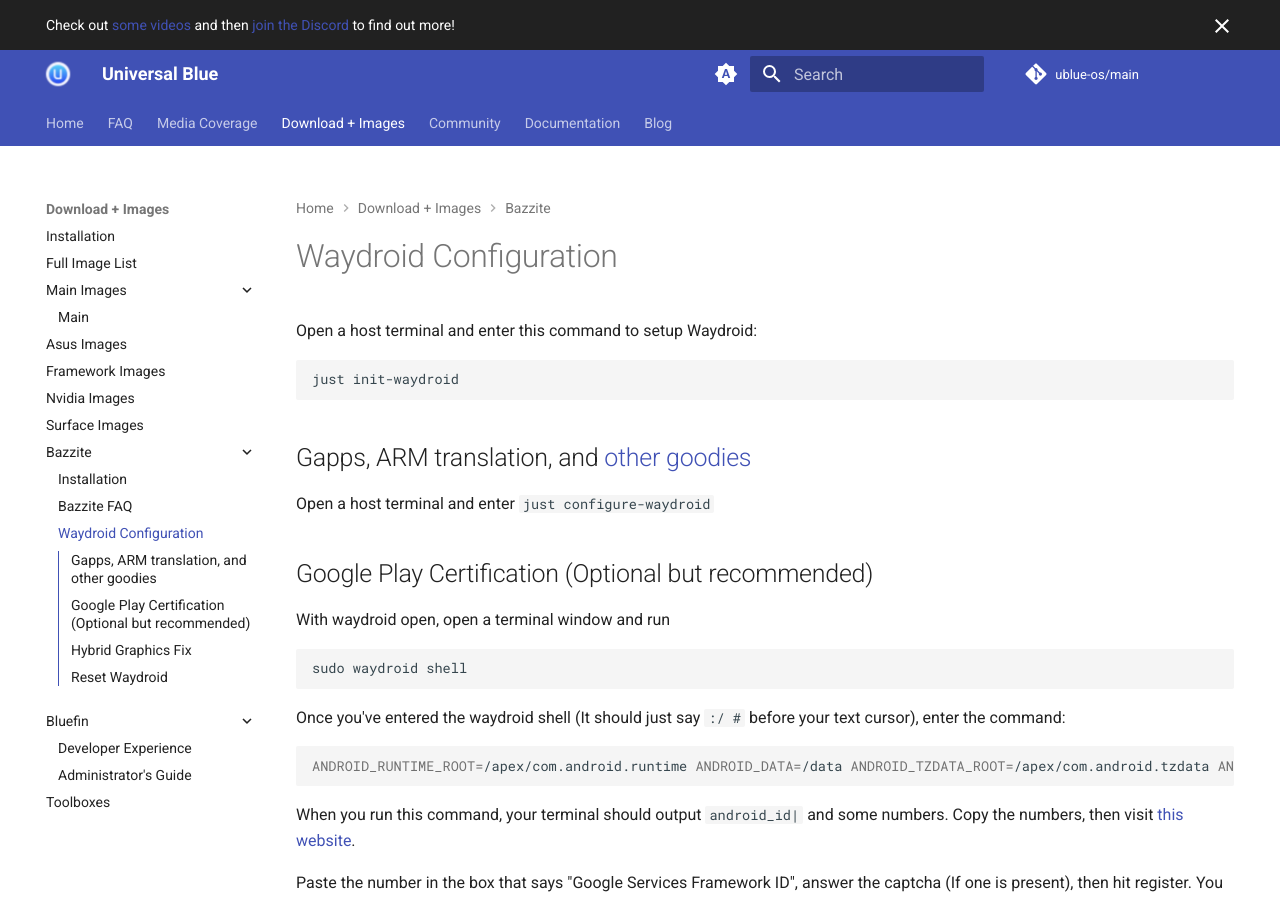
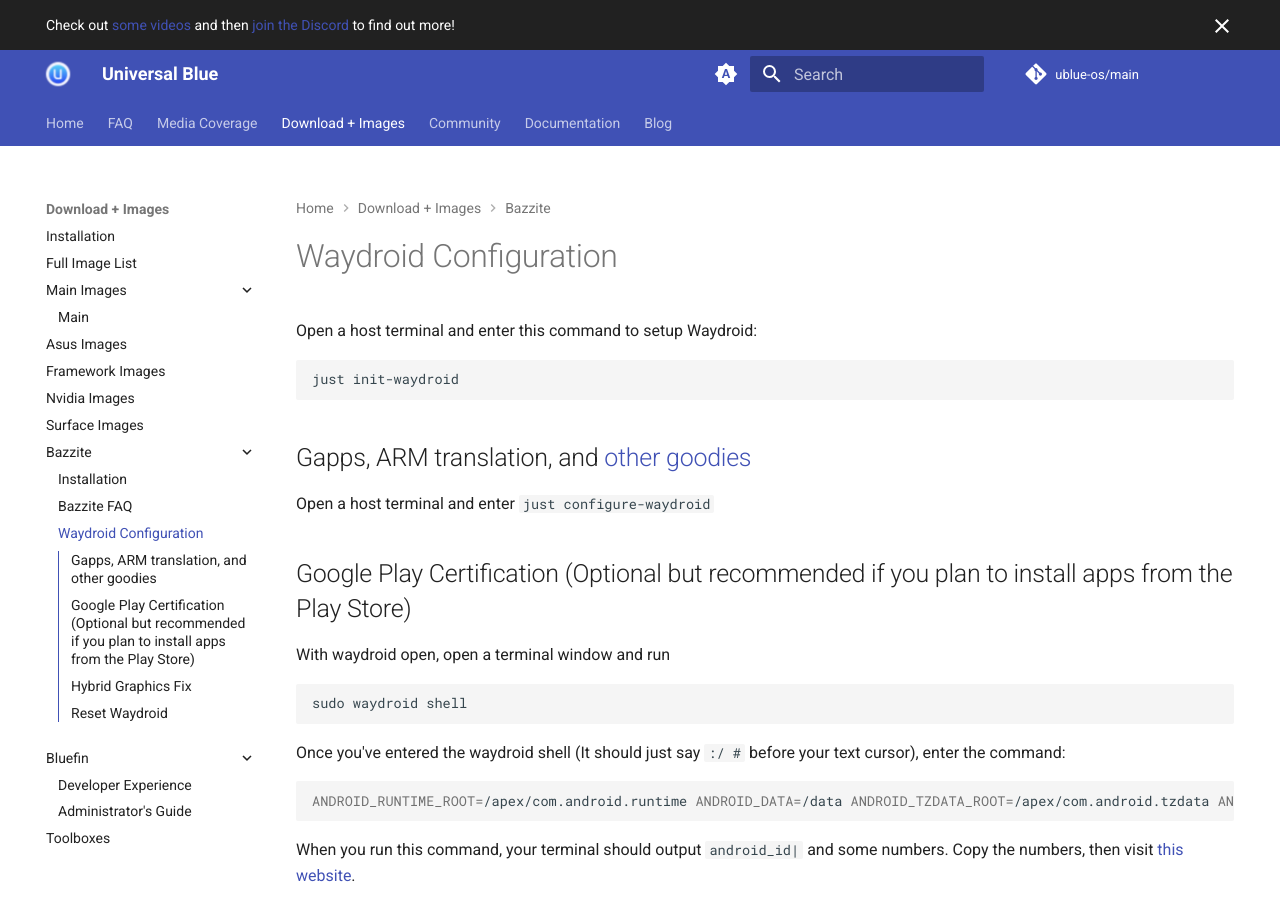
Before and after one commit to ublue-os/website, an MkDocs documentation site: the page built from docs/images/bazzite/waydroid.md, in a window 1280 px wide and 900 px high. Built offline with MkDocs 1.6.1 and Material for MkDocs 9.7.7, drawn with Linux system fonts in a browser that asks for light colours; comment, search, counter and statistics services are not loaded.

Commit message:
chore: Optional but recommended text
Made it more clear.

```diff
--- a/docs/images/bazzite/waydroid.md
+++ b/docs/images/bazzite/waydroid.md
@@ -10,7 +10,7 @@ just init-waydroid
 
 Open a host terminal and enter `just configure-waydroid`
 
-## Google Play Certification (Optional but recommended)
+## Google Play Certification (Optional but recommended if you plan to install apps from the Play Store)
 
 With waydroid open, open a terminal window and run
 
```
